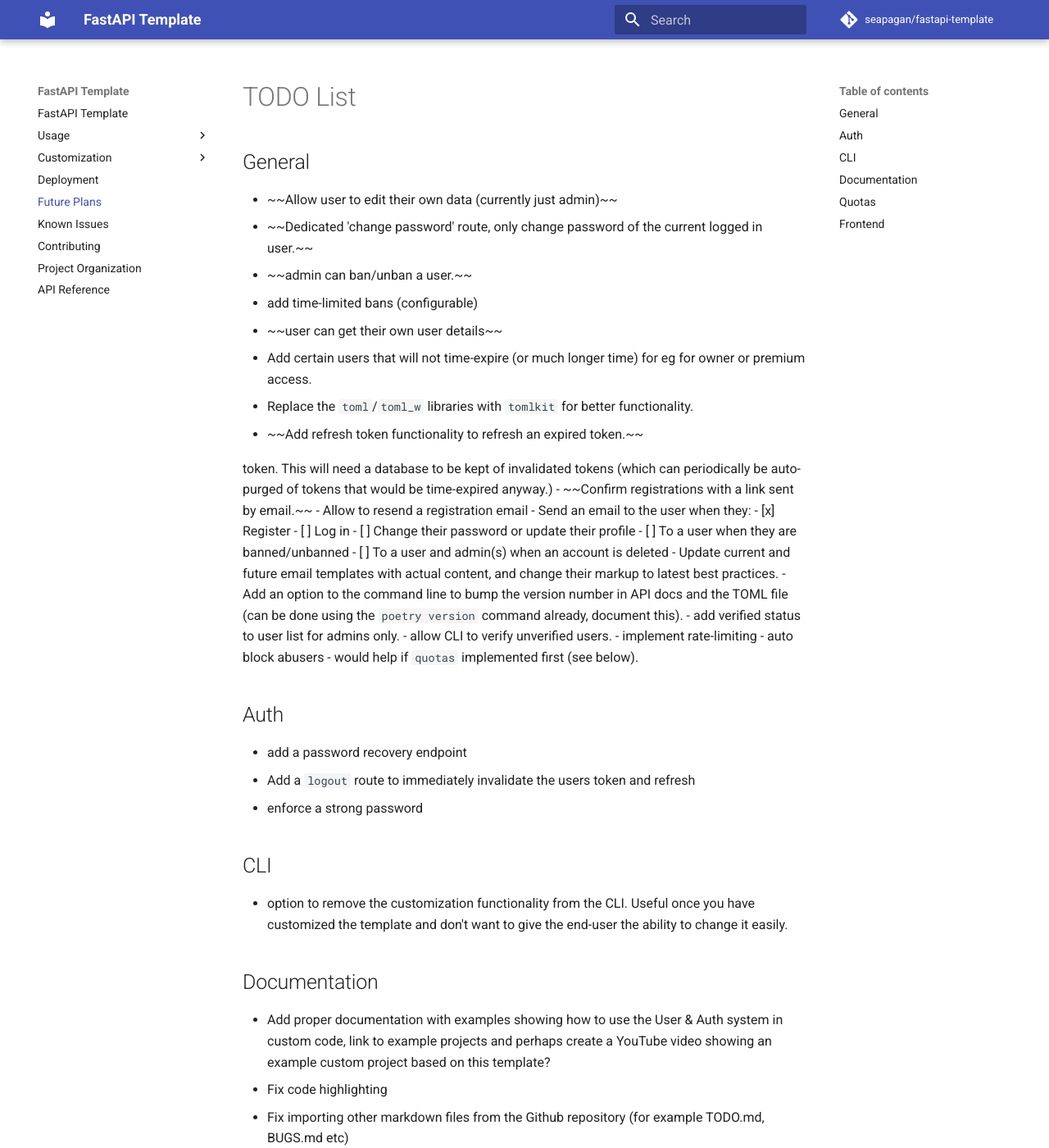
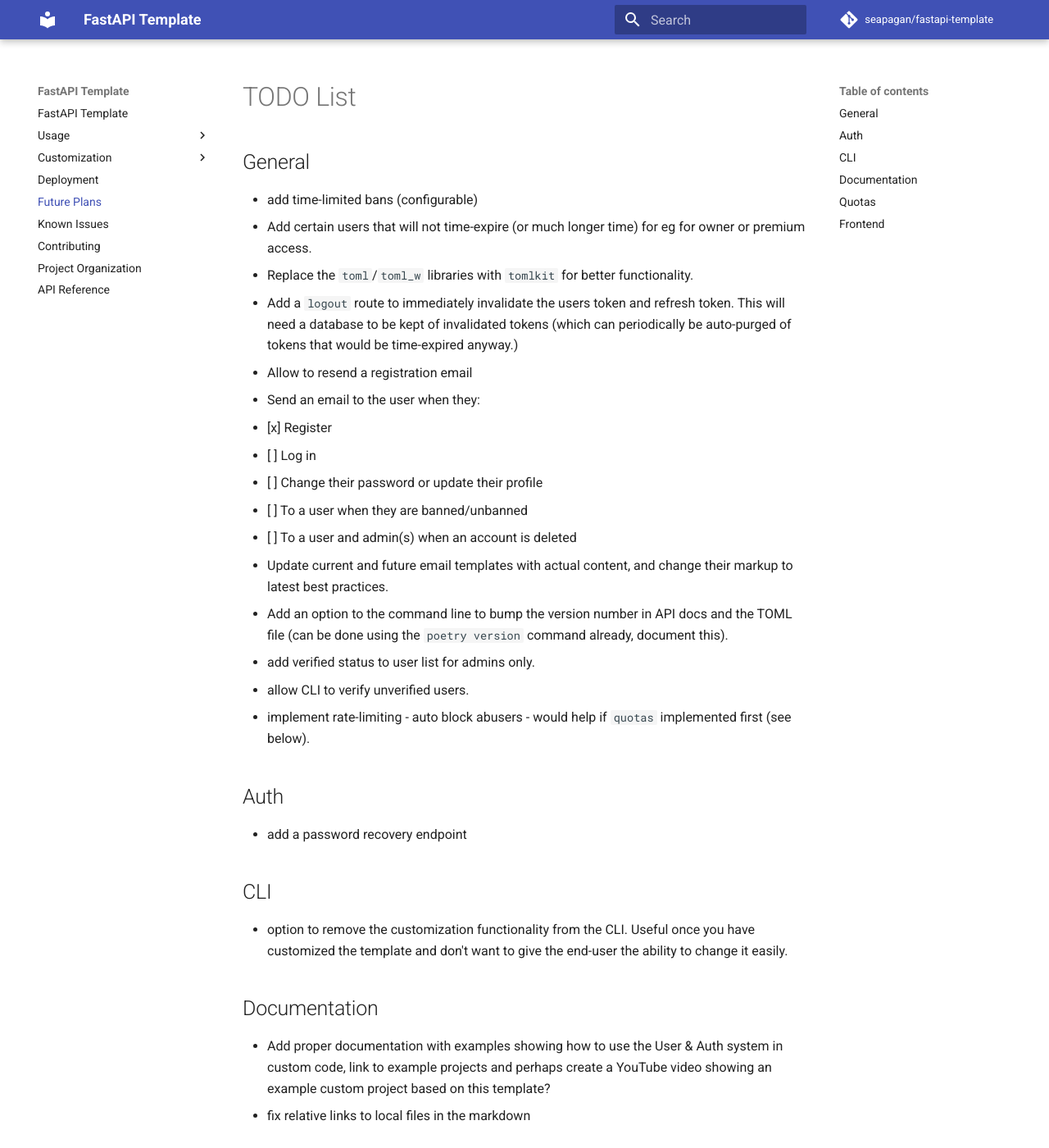
Before and after one commit to seapagan/fastapi-template, an MkDocs documentation site: the page built from docs/future.md, in a window 1280 px wide and 1400 px high. Shown: the whole window at 82% size. Built offline with MkDocs 1.6.1 and Material for MkDocs 9.7.7, drawn with Linux system fonts in a browser that asks for light colours; comment, search, counter and statistics services are not loaded.

Commit message:
update TODO
remove strike-out items

Signed-off-by: Grant Ramsay <seapagan@gmail.com>

```diff
--- a/TODO.md
+++ b/TODO.md
@@ -2,20 +2,13 @@
 
 ## General
 
-- ~~Allow user to edit their own data (currently just admin)~~
-- ~~Dedicated 'change password' route, only change password of the current
-  logged in user.~~
-- ~~admin can ban/unban a user.~~
 - add time-limited bans (configurable)
-- ~~user can get their own user details~~
 - Add certain users that will not time-expire (or much longer time) for eg for
   owner or premium access.
 - Replace the `toml`/`toml_w` libraries with `tomlkit` for better functionality.
-- ~~Add refresh token functionality to refresh an expired token.~~
-
+- Add a `logout` route to immediately invalidate the users token and refresh
   token. This will need a database to be kept of invalidated tokens (which can
   periodically be auto-purged of tokens that would be time-expired anyway.)
-- ~~Confirm registrations with a link sent by email.~~
 - Allow to resend a registration email
 - Send an email to the user when they:
   - [x] Register
@@ -36,8 +29,6 @@
 ## Auth
 
 - add a password recovery endpoint
-- Add a `logout` route to immediately invalidate the users token and refresh
-- enforce a strong password
 
 ## CLI
 
@@ -50,9 +41,7 @@
 - Add proper documentation with examples showing how to use the User & Auth
   system in custom code, link to example projects and perhaps create a YouTube
   video showing an example custom project based on this template?
-- Fix code highlighting
-- Fix importing other markdown files from the Github repository (for example
-  TODO.md, BUGS.md etc)
+- fix relative links to local files in the markdown
 
 ## Quotas
 
```
